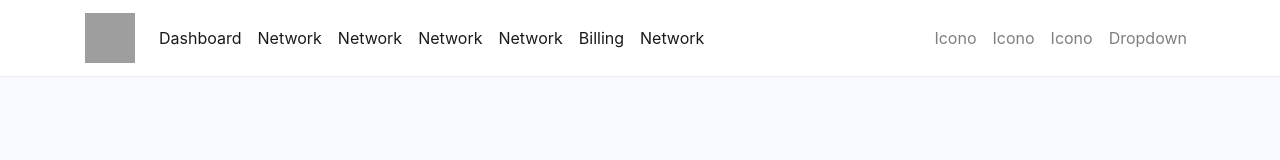
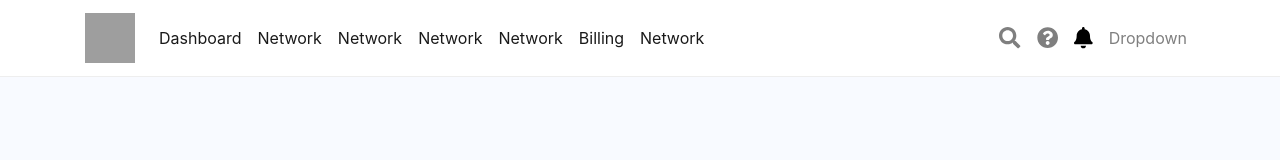
Before and after one commit to LuisRodriguezDev/Examen_React, a React (Create React App) app: page / in a window 1280 px wide. Shown: the top 160 px of the page. Built offline with nearby package versions, Linux system fonts and the light colour scheme; grey boxes are pictures that could not be loaded.

Commit message:
Añadir iconos a la barra de navegacion

```diff
--- a/src/App.js
+++ b/src/App.js
@@ -1,5 +1,10 @@
 import React, { Component } from 'react';
+import { library } from '@fortawesome/fontawesome-svg-core';
+import { faSearch, faQuestionCircle, faBell } from '@fortawesome/free-solid-svg-icons';
+import { FontAwesomeIcon } from '@fortawesome/react-fontawesome';
 import './App.css';
+
+library.add(faSearch, faQuestionCircle, faBell);
 
 class App extends Component {
   render() {
@@ -50,13 +55,29 @@ class App extends Component {
               </ul>
               <ul className="navbar-nav ml-auto">
               <li className="nav-item">
-                  <a className="nav-link" href="/">Icono</a>
+                  <a className="nav-link" href="/">
+                  <FontAwesomeIcon
+                    icon="search"
+                    size="lg"
+                  />
+                  </a>
                 </li>
                 <li className="nav-item">
-                  <a className="nav-link" href="/">Icono</a>
+                  <a className="nav-link" href="/">
+                    <FontAwesomeIcon
+                      icon="question-circle"
+                      size="lg"
+                    />
+                  </a>
                 </li>
                 <li className="nav-item">
-                  <a className="nav-link" href="/">Icono</a>
+                  <a className="nav-link" href="/">
+                    <FontAwesomeIcon
+                      icon="bell"
+                      size="lg"
+                      color="#000"
+                    />
+                  </a>
                 </li>
                 <li className="nav-item">
                   <a className="nav-link" href="/">Dropdown</a>
```
